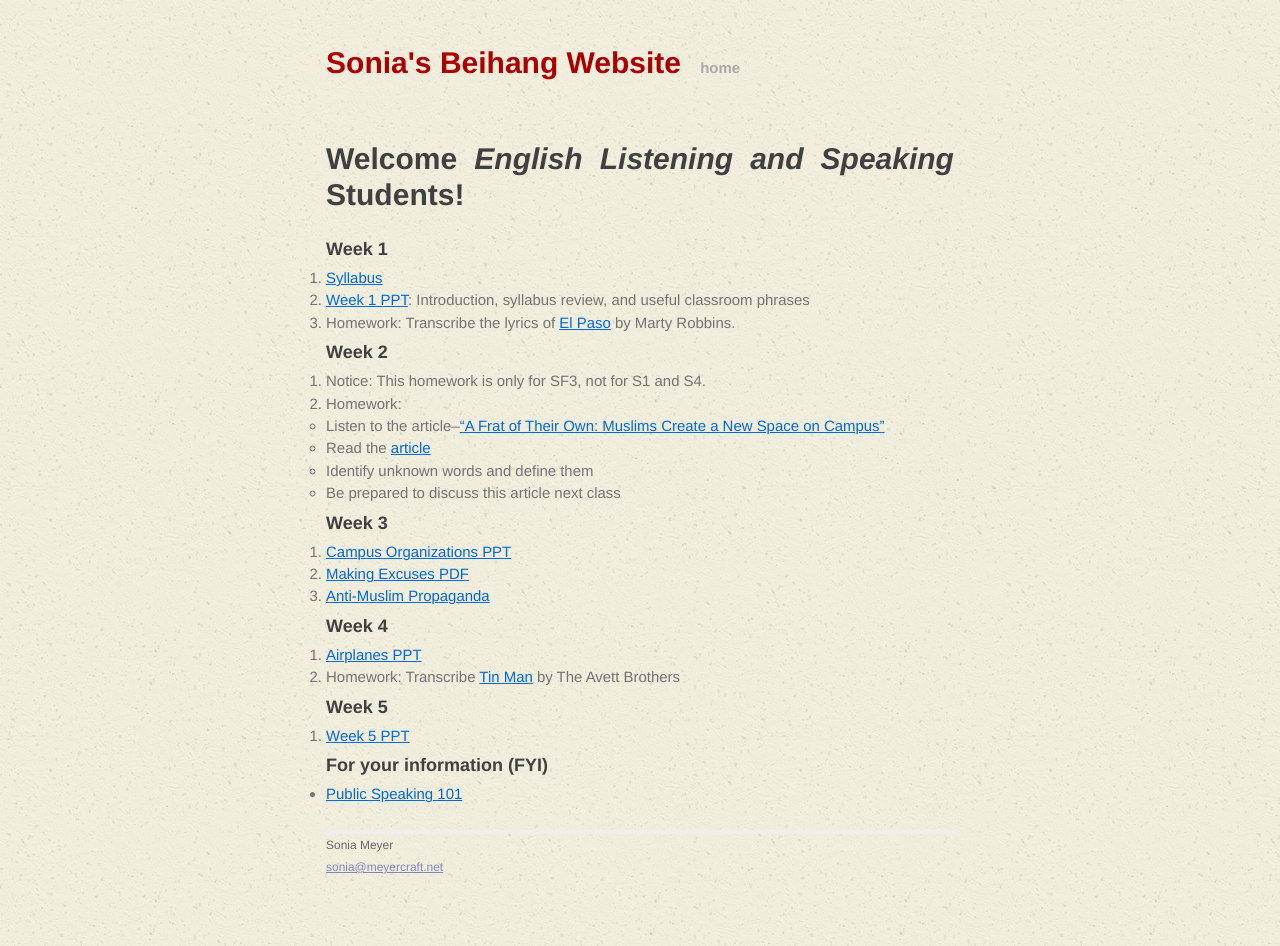
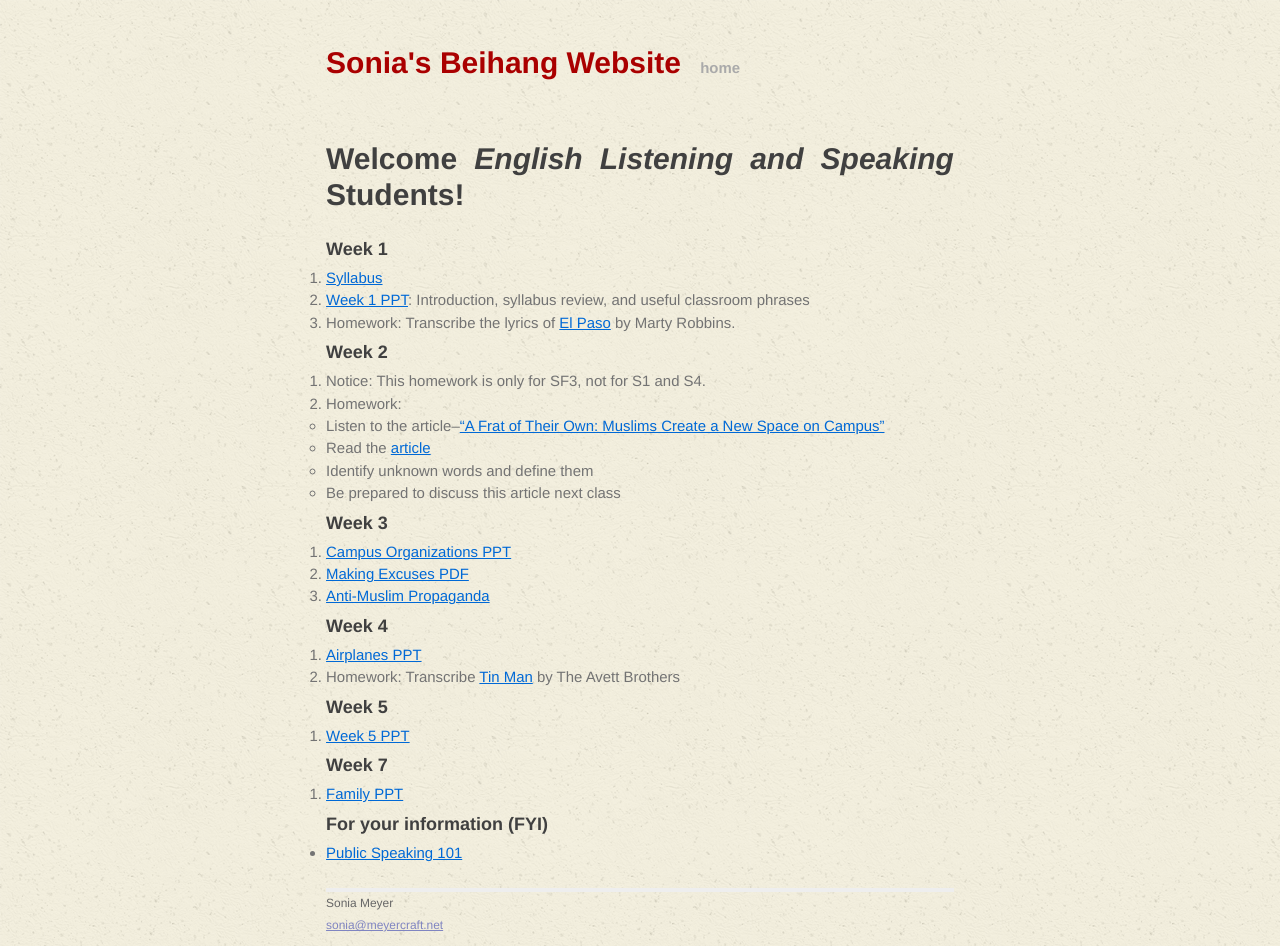
Before and after one commit to soniawmeyer/soniameyer-beihang-students-website, a Jekyll site: the page built from classes/s1s4sf3ls.md, in a window 1280 px wide. Built offline with Jekyll 4.4.1, drawn with Linux system fonts in a browser that asks for light colours.

Commit message:
week 7 updates

```diff
--- a/classes/s1s4sf3ls.md
+++ b/classes/s1s4sf3ls.md
@@ -34,6 +34,13 @@ title: Mrs. Sonia Meyer's Beihang Website
 ### Week 5
 1. [Week 5 PPT](https://www.dropbox.com/s/bh7nf1vy10ueody/W5LS.ppt)
 
+### Week 7
+1. [Family PPT](https://www.dropbox.com/s/23j4xp1ew0e98ep/Week%207%20Family.ppt)
+
+
+
+
+
 
 ###For your information (FYI)
 * [Public Speaking 101](https://www.dropbox.com/s/6oukismatahj3ir/Public%20Speaking%20101.zip)
```
Also changed, not shown: classes/151821.md (+4 -0 lines), classes/s1s4rw.md (+1 -0 lines).
